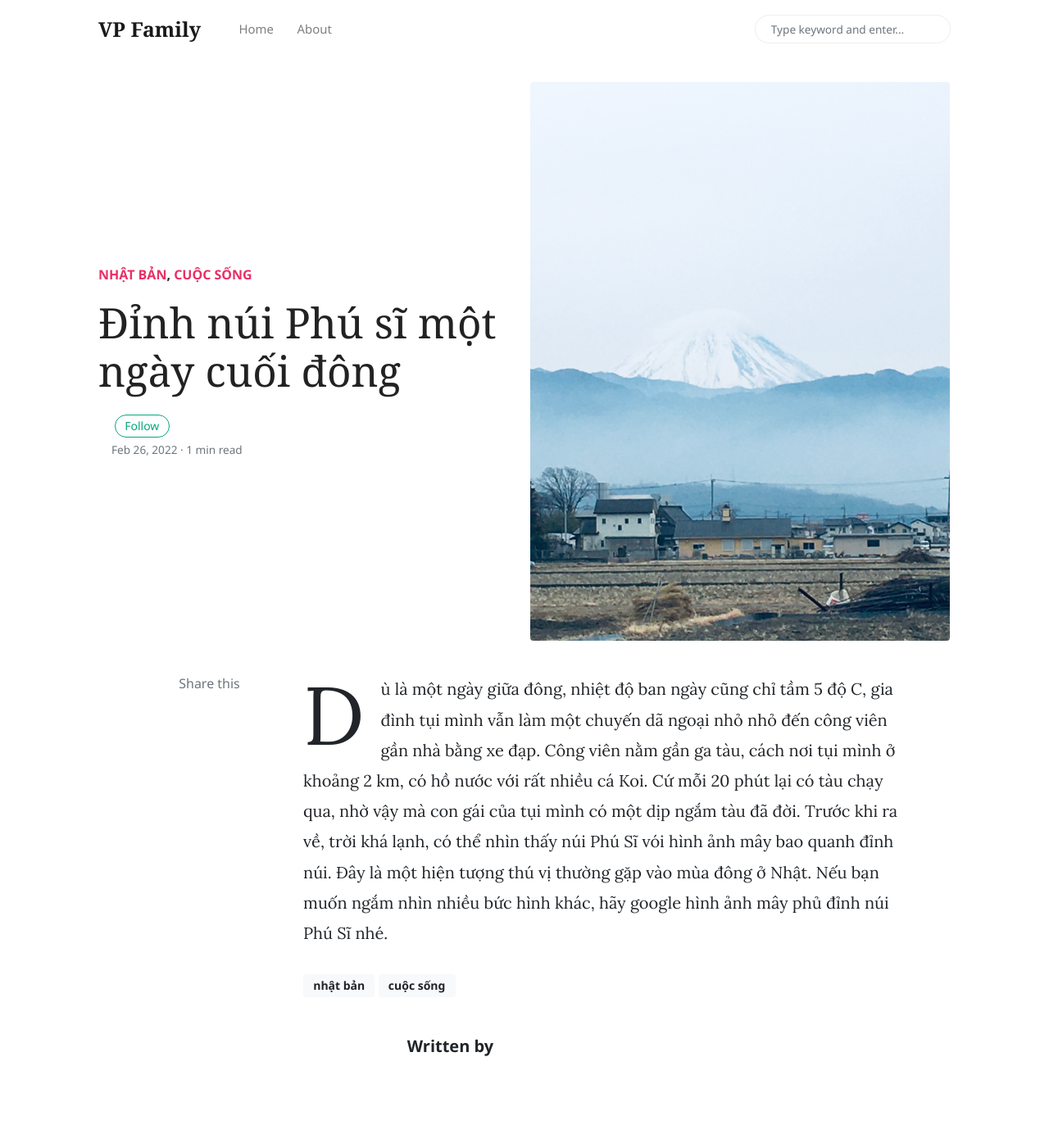
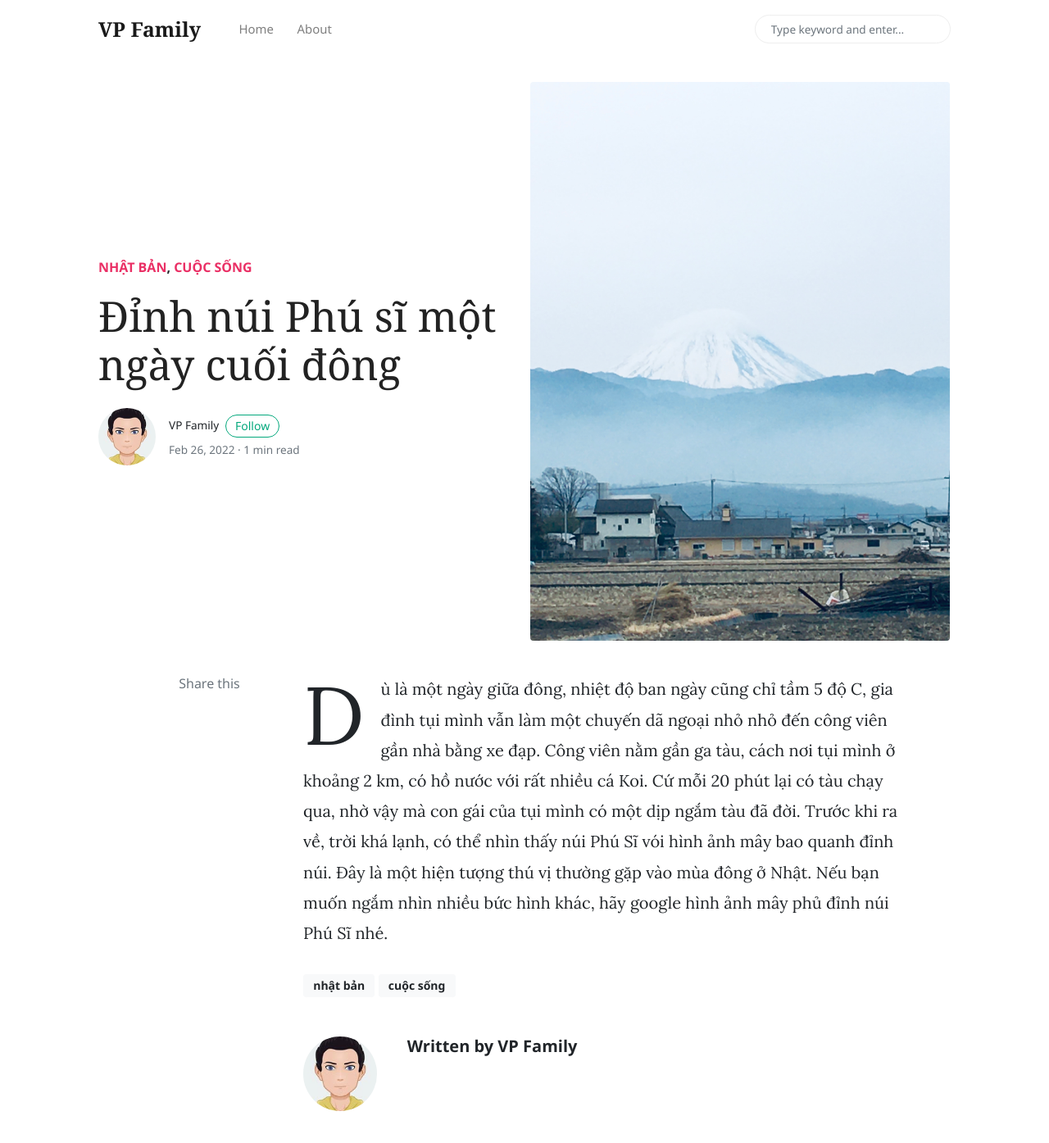
Before and after one commit to vpfamily/vpfamily.github.io, a Jekyll site: the page built from _posts/2022-02-26-winter-Fuji.md, in a window 1280 px wide and 1400 px high. Shown: the top 1395 px of the window at 82% size. Built offline with Jekyll 4.4.1, drawn with Linux system fonts in a browser that asks for light colours; nearby versions of some CDN libraries; comment, search, counter and statistics services are not loaded.

Commit message:
Update _config.yml

```diff
--- a/_config.yml
+++ b/_config.yml
@@ -19,7 +19,7 @@ plugins:
   - jekyll-seo-tag
 
 authors:
-    VPFamily:
+    VP Family:
       name:           VP Family
       #site:           https://www.wowthemes.net
       avatar:         /assets/images/avatar1.jpg
```
